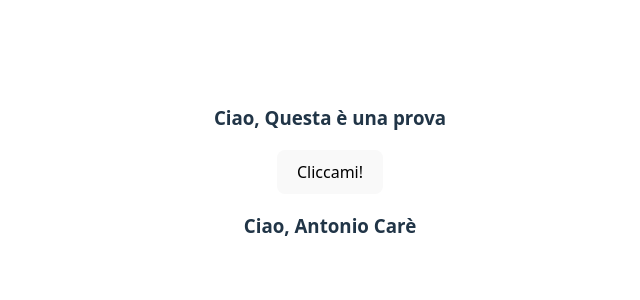
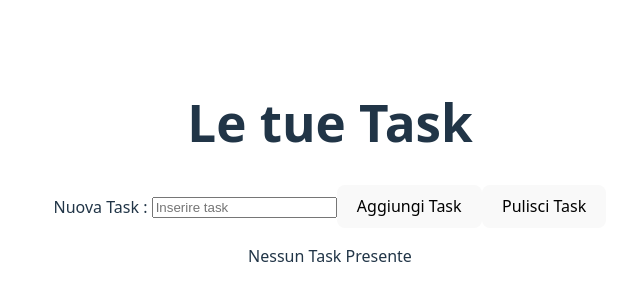
Before and after one commit to AntonioCare/React, a React (Vite) app in the folder esercizi-react/: page / in a window 1280 px wide. Shown: the part 228-528 px from the top of the page, without its empty margins (310-950 px from the left). Built offline with nearby package versions, Linux system fonts and the light colour scheme.

Commit message:
Terminato MiniTaskManager

```diff
--- a/esercizi-react/src/App.jsx
+++ b/esercizi-react/src/App.jsx
@@ -1,26 +1,15 @@
 import "./App.css";
-import Risultato from "./components/Risultato";
-import Saluto from "./components/saluto";
+import TaskForm from "./components/TaskForm";
+import TaskItemProvider from "./components/TAskItem";
+import TaskList from "./components/TaskList";
 
 function App() {
-  const nome = "Antonio";
-  const cognome = "Carè";
-  const persona = {
-    nome: "Antonio",
-    cognome: "Carè",
-    eta: 23,
-  };
-  function handleClick() {
-    console.log("Sono stato cliccato");
-  }
   return (
     <>
-      <Risultato operazione={handleClick}></Risultato>
-      {persona.eta > 18 ? (
-        <Saluto nome={persona.nome} cognome={persona.cognome}></Saluto>
-      ) : (
-        <h3>Non sei autorizzato</h3>
-      )}
+      <TaskItemProvider>
+        <TaskForm></TaskForm>
+        <TaskList></TaskList>
+      </TaskItemProvider>
     </>
   );
 }
--- a/esercizi-react/src/components/Risultato.jsx
+++ /dev/null
@@ -1,10 +0,0 @@
-import Saluto from "./saluto";
-
-export default function Risultato(props) {
-  return (
-    <>
-      <Saluto nome="Questa è una prova"></Saluto>
-      <button onClick={props.operazione}>Cliccami!</button>
-    </>
-  );
-}
--- /dev/null
+++ b/esercizi-react/src/components/TaskForm.jsx
@@ -0,0 +1,27 @@
+import { useTasks } from "./TAskItem";
+
+export default function TaskForm() {
+  const { titolo, handleChange, handleSubmit, handleClearAll } = useTasks();
+
+  return (
+    <>
+      <form onSubmit={handleSubmit}>
+        <h1>Le tue Task</h1>
+        <label>Nuova Task : </label>
+        <input
+          type="text"
+          name="titolo"
+          value={titolo}
+          placeholder="Inserire task"
+          onChange={handleChange}
+        />
+        <button type="submit" name="invio">
+          Aggiungi Task
+        </button>
+        <button type="button" name="cancella" onClick={handleClearAll}>
+          Pulisci Task
+        </button>
+      </form>
+    </>
+  );
+}
--- /dev/null
+++ b/esercizi-react/src/components/TaskItem.jsx
@@ -0,0 +1,64 @@
+import { useState, useEffect, createContext, useContext } from "react";
+
+const TaskContext = createContext();
+
+export const useTasks = () => useContext(TaskContext);
+
+export default function TaskItemProvider({ children }) {
+  const [tasks, setTasks] = useState(() => {
+    const localTask = localStorage.getItem("tasks");
+    return localTask ? JSON.parse(localTask) : [];
+  });
+  const [titolo, setTitolo] = useState("");
+
+  useEffect(() => {
+    localStorage.setItem("tasks", JSON.stringify(tasks));
+  }, [tasks]);
+
+  function handleChange(event) {
+    setTitolo(event.target.value);
+  }
+  function handleSubmit(event) {
+    event.preventDefault();
+    const id = Date.now();
+    const task = {
+      id: id,
+      titolo: titolo,
+      completato: false,
+    };
+    setTasks([...tasks, task]);
+    setTitolo("");
+  }
+
+  function taskCompletato(idCercato) {
+    setTasks((allTask) =>
+      allTask.map((task) =>
+        task.id === idCercato ? { ...task, completato: !task.completato } : task
+      )
+    );
+  }
+  function deleteTask(idCercato) {
+    setTasks((alltask) => alltask.filter((task) => task.id !== idCercato));
+  }
+  function handleClearAll() {
+    setTasks([]);
+  }
+
+  return (
+    <>
+      <TaskContext.Provider
+        value={{
+          tasks,
+          titolo,
+          handleChange,
+          handleSubmit,
+          handleClearAll,
+          taskCompletato,
+          deleteTask,
+        }}
+      >
+        {children}
+      </TaskContext.Provider>
+    </>
+  );
+}
--- /dev/null
+++ b/esercizi-react/src/components/TaskList.jsx
@@ -0,0 +1,37 @@
+import { useTasks } from "./TAskItem";
+
+export default function TaskList() {
+  const { tasks, taskCompletato, deleteTask } = useTasks();
+  if (tasks.length === 0) {
+    return <p>Nessun Task Presente</p>;
+  }
+  return (
+    <>
+      {tasks.map((task, index) => (
+        <li
+          key={index}
+          style={{
+            textDecoration: task.completato === true ? "line-through" : "none",
+          }}
+        >
+          Task: {task.titolo}
+          <input
+            type="checkbox"
+            checked={task.completato}
+            onChange={() => taskCompletato(task.id)}
+          ></input>
+          <button
+            name="delete"
+            onClick={() => {
+              if (window.confirm("Sei Sicuro Di Cancellare La Task?")) {
+                deleteTask(task.id);
+              }
+            }}
+          >
+            Elimina Task
+          </button>
+        </li>
+      ))}
+    </>
+  );
+}
--- a/esercizi-react/src/components/saluto.jsx
+++ /dev/null
@@ -1,7 +0,0 @@
-export default function Saluto(props) {
-  return (
-    <h3>
-      Ciao, {props.nome} {props.cognome}
-    </h3>
-  );
-}
```
